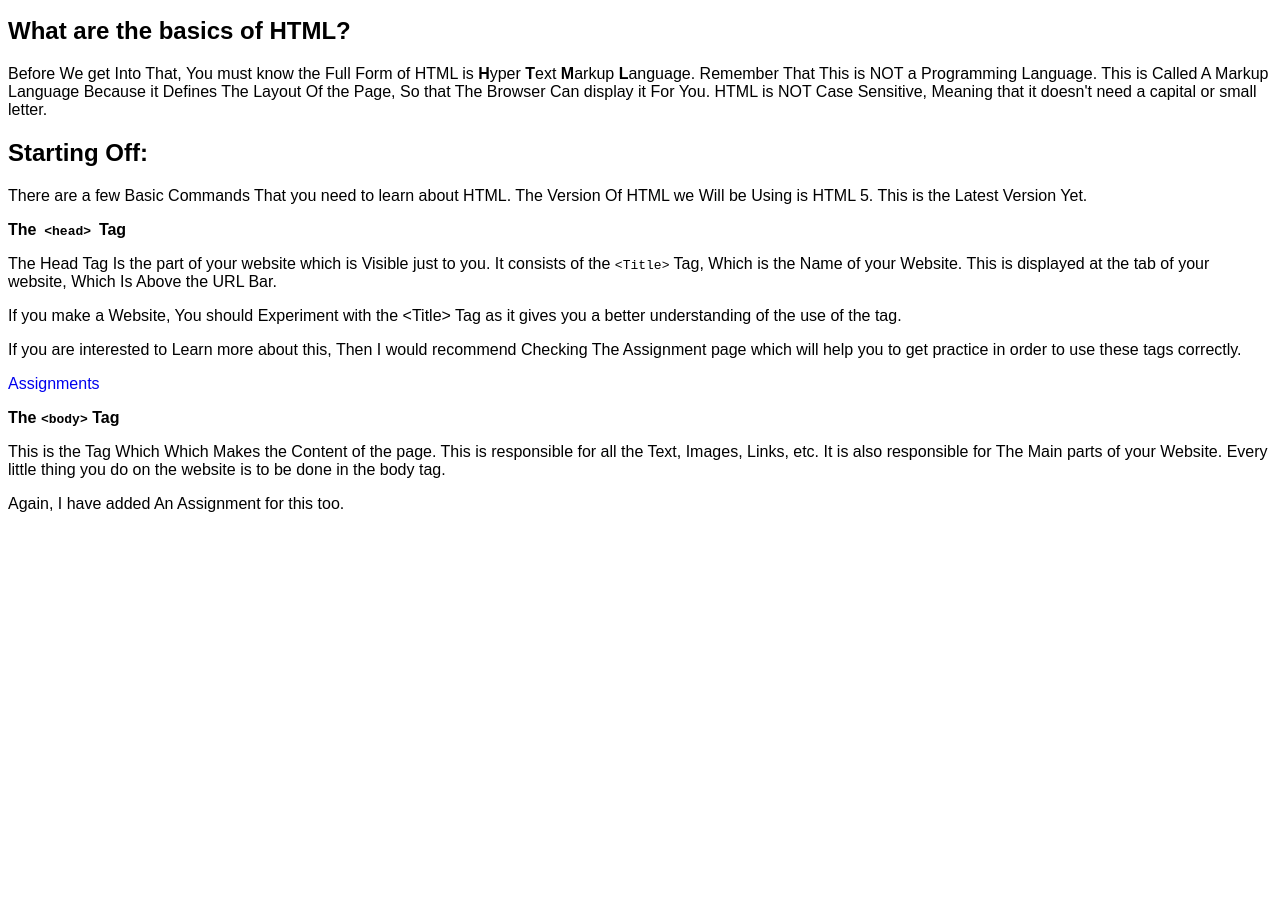
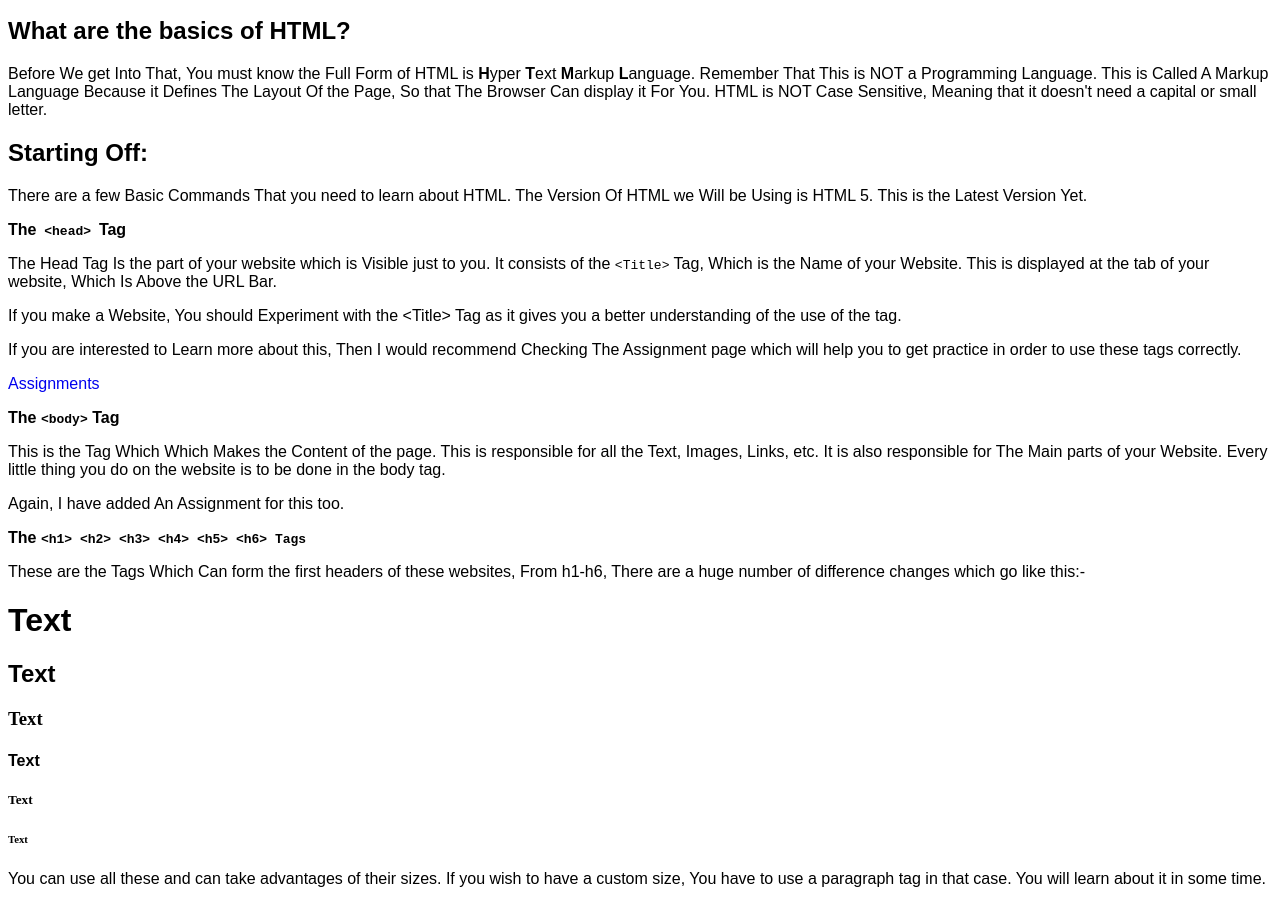
Before and after one commit to TBNRVivo/Main-Implement, a plain HTML site: page index.html in a window 1280 px wide. Shown: the part 101-1005 px from the top of the page. Before the commit the page ends 800 px from the top, so only its background shows below. Drawn offline with Linux system fonts and the light colour scheme.

Commit message:
Update index.html

```diff
--- a/index.html
+++ b/index.html
@@ -52,5 +52,28 @@
       website is to be done in the body tag.
     </p>
     <p>Again, I have added An Assignment for this too.</p>
+    <p class="para-header">
+      The
+      <code
+        >&lt;h1&gt; &lt;h2&gt; &lt;h3&gt; &lt;h4&gt; &lt;h5&gt; &lt;h6&gt;
+        Tags</code
+      >
+    </p>
+    <p>
+      These are the Tags Which Can form the first headers of these websites,
+      From h1-h6, There are a huge number of difference changes which go like
+      this:-
+    </p>
+    <h1>Text</h1>
+    <h2>Text</h2>
+    <h3>Text</h3>
+    <h4>Text</h4>
+    <h5>Text</h5>
+    <h6>Text</h6>
+    <p>
+      You can use all these and can take advantages of their sizes. If you wish
+      to have a custom size, You have to use a paragraph tag in that case. You
+      will learn about it in some time.
+    </p>
   </body>
 </html>
```
